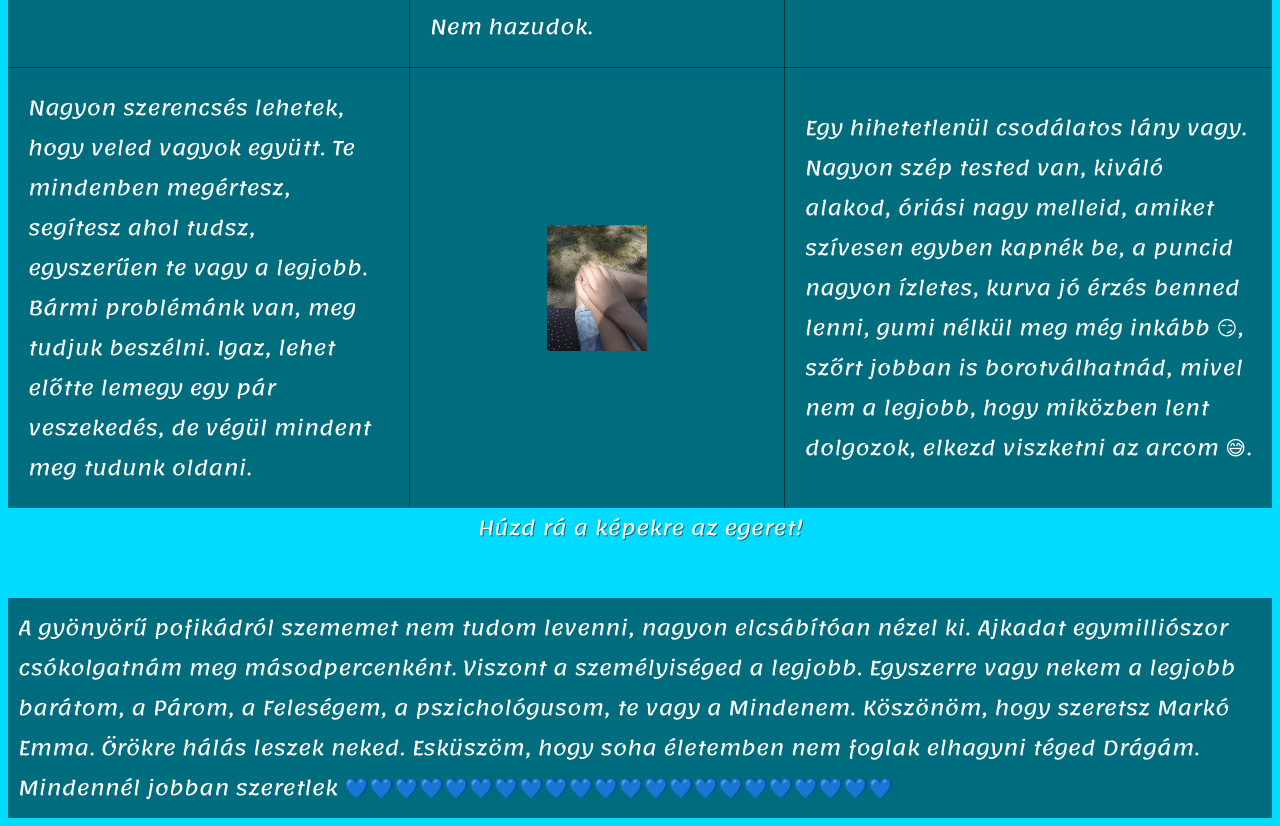
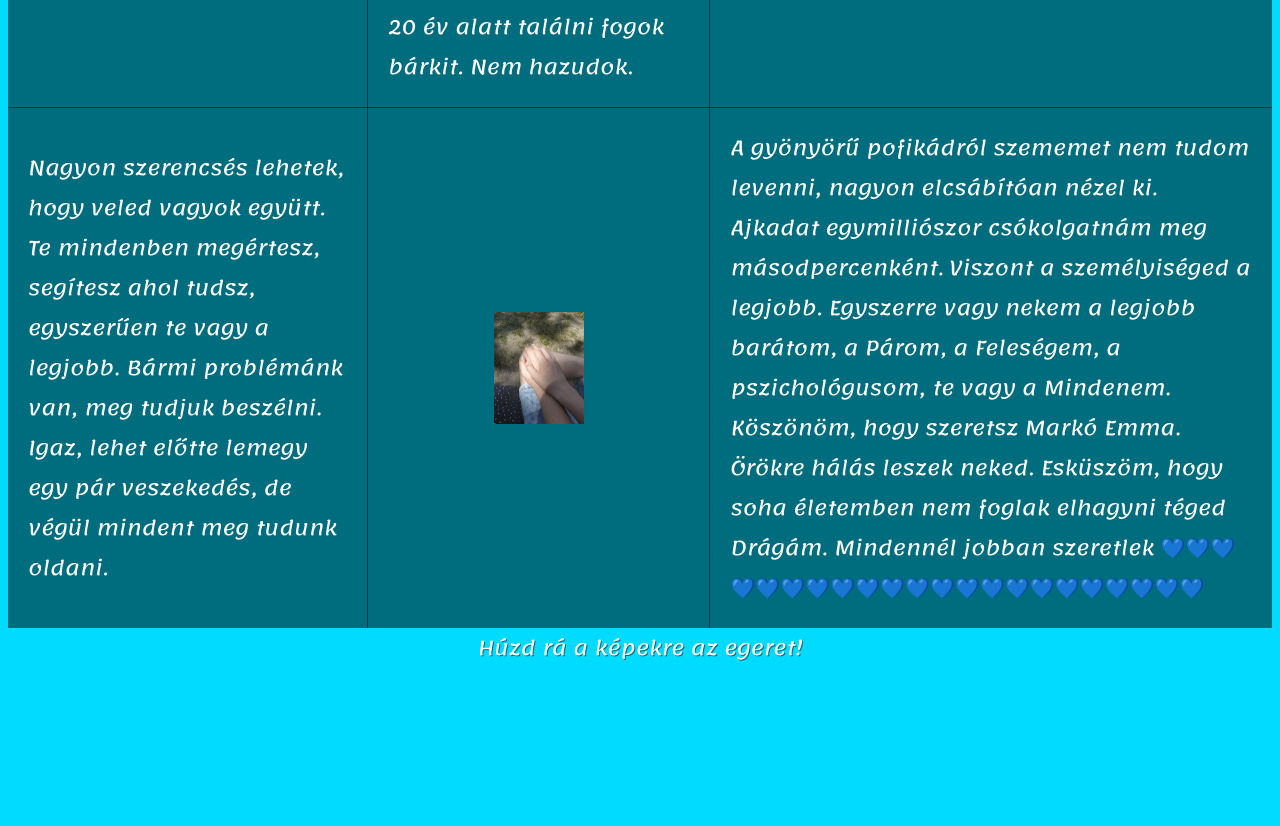
Before and after one commit to rookiehu10/mozsikemi, a plain HTML site: page index.html in a window 1280 px wide. Shown: the part 942-1768 px from the top of the page. After the commit the page ends 1618 px from the top, so only its background shows below. Drawn offline with Linux system fonts and the light colour scheme; a script that the page names is missing.

Commit message:
Update index.html

```diff
--- a/index.html
+++ b/index.html
@@ -28,15 +28,11 @@
                 <tr>
                     <td> Nagyon szerencsés lehetek, hogy veled vagyok együtt. Te mindenben megértesz, segítesz ahol tudsz, egyszerűen te vagy a legjobb. Bármi problémánk van, meg tudjuk beszélni. Igaz, lehet előtte lemegy egy pár veszekedés, de végül mindent meg tudunk oldani. </td>
                     <td> <img src = "to.png" class = "kep"> </td>
-                    <td> Egy hihetetlenül csodálatos lány vagy. Nagyon szép tested van, kiváló alakod, óriási nagy melleid, amiket szívesen egyben kapnék be, a puncid nagyon ízletes, kurva jó érzés benned lenni, gumi nélkül meg még inkább 😏, szőrt jobban is borotválhatnád, mivel nem a legjobb, hogy miközben lent dolgozok, elkezd viszketni az arcom 😅.</td>
+                    <td> A gyönyörű pofikádról szememet nem tudom levenni, nagyon elcsábítóan nézel ki. Ajkadat egymilliószor csókolgatnám meg másodpercenként. Viszont a személyiséged a legjobb. Egyszerre vagy nekem a legjobb barátom, a Párom, a Feleségem, a pszichológusom, te vagy a Mindenem. Köszönöm, hogy szeretsz Markó Emma. Örökre hálás leszek neked. Esküszöm, hogy soha életemben nem foglak elhagyni téged Drágám. Mindennél jobban szeretlek 💙💙💙💙💙💙💙💙💙💙💙💙💙💙💙💙💙💙💙💙💙💙 </td>
                 </tr>
             </table>
         <div class = "hint">
             Húzd rá a képekre az egeret!
         </div>
-        </div>
-        <div class = "befejezés">
-            A gyönyörű pofikádról szememet nem tudom levenni, nagyon elcsábítóan nézel ki. Ajkadat egymilliószor csókolgatnám meg másodpercenként. Viszont a személyiséged a legjobb. Egyszerre vagy nekem a legjobb barátom, a Párom, a Feleségem, a pszichológusom, te vagy a Mindenem. Köszönöm, hogy szeretsz Markó Emma. Örökre hálás leszek neked. Esküszöm, hogy soha életemben nem foglak elhagyni téged Drágám. Mindennél jobban szeretlek 💙💙💙💙💙💙💙💙💙💙💙💙💙💙💙💙💙💙💙💙💙💙
-        </div>
     </body>
 </html>
```
